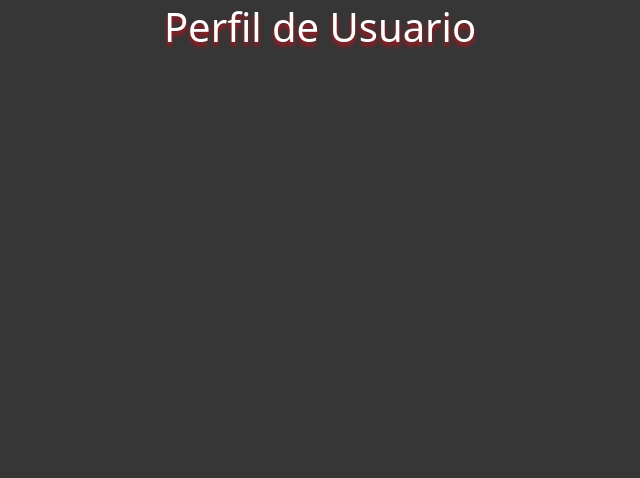
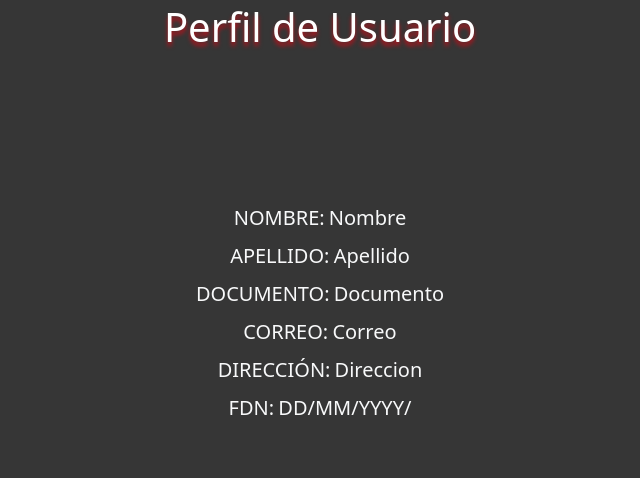
Before and after one commit to Cesar4280/cine, a Flask app: page /perfil/ in a window 1280 px wide. Shown: the part 186-664 px from the top of the page, without its empty margins (320-960 px from the left). Run offline with Flask 2, Linux system fonts and the light colour scheme; some libraries are stand-ins or nearby versions.

Commit message:
perf update

```diff
--- a/templates/perfil.html
+++ b/templates/perfil.html
@@ -63,5 +63,35 @@
           </div>
         </div>
     </section>
+    <div class="py-5 text-center container">
+        <div class="col-md-12">
+            <label  class="text-light form-label lead">NOMBRE: </label>
+            <label for="Pnom"  class="text-light form-label lead">Nombre</label>
+        </div>
+        <div class="col-md-12">
+            <label class="text-light form-label lead">APELLIDO: </label>
+            <label for="Papp"  class="text-light form-label lead">Apellido</label>
+        </div>
+        <div class="col-md-12">
+            <label  class="text-light form-label lead">DOCUMENTO: </label>
+            <label for="Pdoc"  class="text-light form-label lead">Documento</label>
+        </div>
+        <div class="col-md-12">
+            <label  class="text-light form-label lead">CORREO: </label>
+            <label for="Pcorreo"  class="text-light form-label lead">Correo</label>
+        </div>
+        <div class="col-md-12">
+            <label  class="text-light form-label lead">DIRECCIÓN: </label>
+            <label for="Pdir"  class="text-light form-label lead">Direccion</label>
+        </div>
+
+        <div class="col-md-12">
+            <label  class="text-light form-label lead">FDN: </label>
+            <label for="Pfecha"  class="text-light form-label lead">DD/MM/YYYY/</label>
+        </div>
+
+
+    </div>
+
 </body>
 </html>
```
